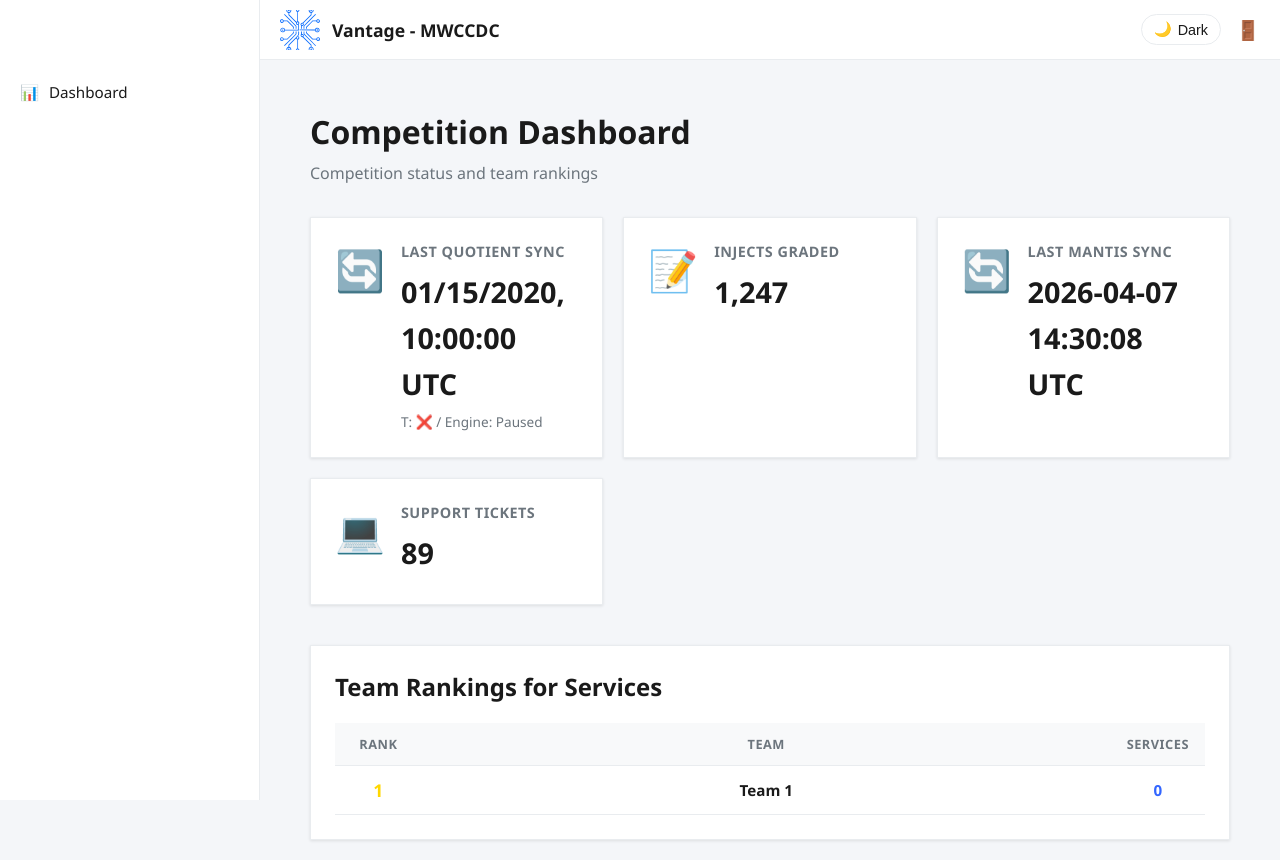
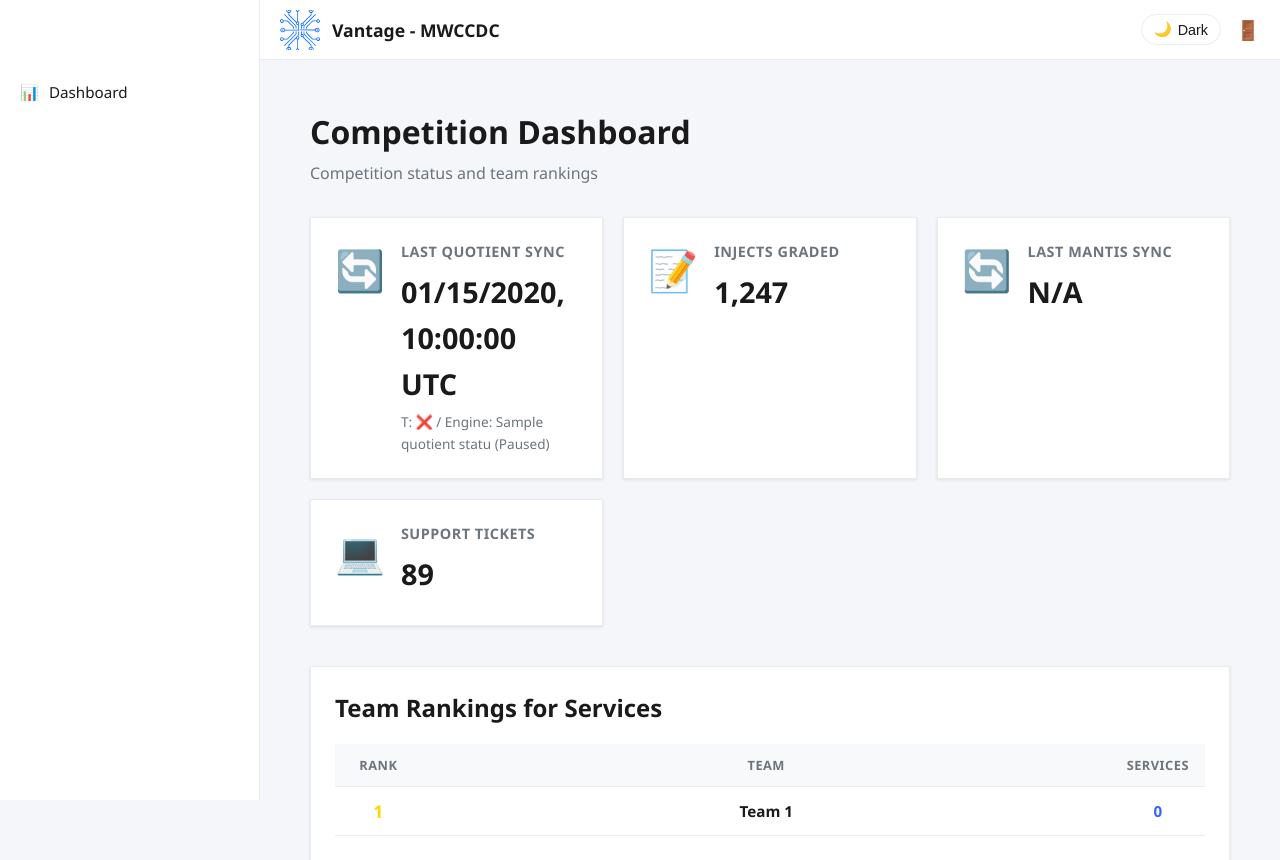
Before and after one commit to MWCCDC/Vantage, a Flask app: template templates/dashboard.html in a window 1280 px wide. Shown: the top 860 px of the page. Run offline with Flask 3, Linux system fonts and the light colour scheme; tables that the repository leaves empty hold one stand-in row (values such as "Sample post"); the template is opened without the code that fills it: values that come from a table or form of the project are taken from there, most other values are stand-ins (such as "Sample title", 1, 10 or a date in 2020); parts of the project's set-up code (start-up, migrations or seed data) failed here and were passed over; some libraries are stand-ins or nearby versions.

Commit message:
Fix quotient sync on dahsboard

```diff
--- a/app.py
+++ b/app.py
@@ -123,24 +123,58 @@ oidc = oauth.register(
 
 # Get Quotient status from valkey
 def get_valkey_status():
-    """Fetch Quotient status from Valkey"""
+    """Fetch Quotient status from Valkey.
+
+    Scans all configured engines' status blobs and returns the one that
+    synced most recently, so the dashboard reflects the freshest data.
+    """
     try:
         valkey_client = get_valkey_client()
-        status_data = valkey_client.get("quotient:status")
 
-        if status_data:
-            parsed = json.loads(status_data)
+        # Load engine config for names
+        engines = []
+        engines_raw = valkey_client.get("quotient:engines")
+        if engines_raw:
+            engines = json.loads(engines_raw)
+
+        best = None
+        for engine in engines:
+            raw = valkey_client.get(f"quotient:engine{engine['id']}:status")
+            if not raw:
+                continue
+            try:
+                parsed = json.loads(raw)
+                data = json.loads(parsed['data'])
+                synced_at = parsed.get('synced_at')
+            except (json.JSONDecodeError, KeyError, TypeError):
+                continue
+            if not synced_at:
+                continue
+            if best is None or synced_at > best['synced_at']:
+                best = {
+                    'synced_at': synced_at,
+                    'running': data.get('running', False),
+                    'status': "Running" if data.get('running', False) else "Paused",
+                    'engine_id': engine['id'],
+                    'engine_name': engine.get('name', f"Engine {engine['id']}"),
+                    'raw_data': data
+                }
+
+        if best:
+            return best
+
+        # Legacy fallback: old pre-engine-mode key
+        legacy_raw = valkey_client.get("quotient:status")
+        if legacy_raw:
+            parsed = json.loads(legacy_raw)
             data = json.loads(parsed['data'])
-            synced_at = parsed['synced_at']
-
-            # Determine running status
             running = data.get('running', False)
-            status = "Running" if running else "Paused"
-
             return {
-                'synced_at': synced_at,
+                'synced_at': parsed.get('synced_at'),
                 'running': running,
-                'status': status,
+                'status': "Running" if running else "Paused",
+                'engine_id': None,
+                'engine_name': "Legacy sync",
                 'raw_data': data
             }
     except Exception as e:
--- a/templates/dashboard.html
+++ b/templates/dashboard.html
@@ -31,10 +31,19 @@
                         T: ❌ /
                         {% endif %}
                         Engine:
-                        {% if quotient_status.running %}
-                            <span class="status-ok">Running</span>
+                        {% if quotient_status.engine_name %}
+                            <span title="Engine ID {{ quotient_status.engine_id }}">{{ quotient_status.engine_name }}</span>
+                            {% if quotient_status.running %}
+                                (<span class="status-ok">Running</span>)
+                            {% else %}
+                                (<span class="status-warning">Paused</span>)
+                            {% endif %}
                         {% else %}
-                            <span class="status-warning">Paused</span>
+                            {% if quotient_status.running %}
+                                <span class="status-ok">Running</span>
+                            {% else %}
+                                <span class="status-warning">Paused</span>
+                            {% endif %}
                         {% endif %}
                     </p>
                 {% else %}
@@ -61,7 +70,7 @@
             <div class="stat-icon">🔄</div>
             <div class="stat-content">
                 <h3>Last Mantis Sync</h3>
-                <p class="stat-value">2026-04-07 14:30:08 UTC</p>
+                <p class="stat-value">N/A</p>
             </div>
         </div>
 
```
